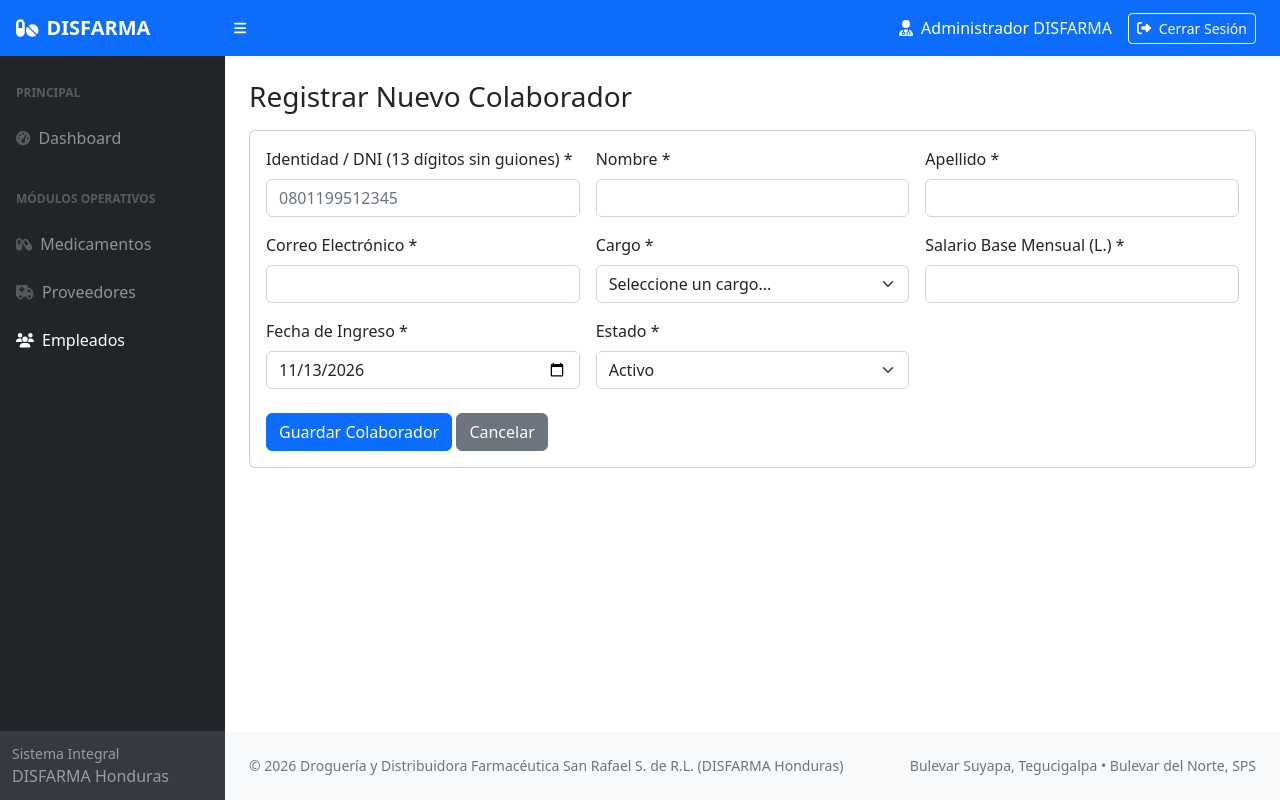
After one commit to mariosandrez06-maker/Examen2-MarioSandrez-20211021223, a Laravel app: page /empleados/create in a window 1280 px wide. The commit adds this page. Run offline with Laravel 12, Linux system fonts and the light colour scheme; a user stored in the database is signed in; data comes from the database, SQL or seed files in the repository; some libraries are stand-ins or nearby versions.

Commit message:
CRUD de empleados

```diff
--- /dev/null
+++ b/Examen2-MarioSandrez/app/Http/Controllers/EmpleadoController.php
@@ -0,0 +1,72 @@
+<?php
+
+namespace App\Http\Controllers;
+
+use App\Models\Empleado;
+use Illuminate\Http\Request;
+use Illuminate\Validation\Rule;
+
+class EmpleadoController extends Controller
+{
+    public function index()
+    {
+        $empleados = Empleado::orderByDesc('id')->paginate(10);
+        return view('empleados.index', compact('empleados'));
+    }
+
+    public function create()
+    {
+        return view('empleados.create');
+    }
+
+    public function store(Request $request)
+    {
+        $datos = $request->validate([
+            'identidad' => ['required', 'digits:13', 'unique:empleados,identidad'],
+            'nombre' => ['required', 'string', 'max:100'],
+            'apellido' => ['required', 'string', 'max:100'],
+            'correo' => ['required', 'email', 'max:150', 'unique:empleados,correo'],
+            'cargo' => ['required', 'in:Regente Farmacéutico,Asistente de Farmacia,Jefe de Bodega,Despachador,Cajero'],
+            'salario' => ['required', 'numeric', 'gt:0'],
+            'fecha_ingreso' => ['required', 'date'],
+            'estado' => ['required', 'in:Activo,Inactivo'],
+        ], [
+            'identidad.digits' => 'El DNI debe tener exactamente 13 dígitos numéricos sin guiones.',
+            'identidad.unique' => 'Este número de DNI ya está registrado.',
+            'salario.gt' => 'El salario base mensual debe ser mayor a 0.',
+        ]);
+
+        Empleado::create($datos);
+
+        return redirect()->route('empleados.index')->with('success', 'Colaborador registrado en nómina exitosamente.');
+    }
+
+    public function edit(Empleado $empleado)
+    {
+        return view('empleados.edit', compact('empleado'));
+    }
+
+    public function update(Request $request, Empleado $empleado)
+    {
+        $datos = $request->validate([
+            'identidad' => ['required', 'digits:13', Rule::unique('empleados', 'identidad')->ignore($empleado->id)],
+            'nombre' => ['required', 'string', 'max:100'],
+            'apellido' => ['required', 'string', 'max:100'],
+            'correo' => ['required', 'email', 'max:150', Rule::unique('empleados', 'correo')->ignore($empleado->id)],
+            'cargo' => ['required', 'in:Regente Farmacéutico,Asistente de Farmacia,Jefe de Bodega,Despachador,Cajero'],
+            'salario' => ['required', 'numeric', 'gt:0'],
+            'fecha_ingreso' => ['required', 'date'],
+            'estado' => ['required', 'in:Activo,Inactivo'],
+        ]);
+
+        $empleado->update($datos);
+
+        return redirect()->route('empleados.index')->with('success', 'Datos del colaborador actualizados correctamente.');
+    }
+
+    public function destroy(Empleado $empleado)
+    {
+        $empleado->delete();
+        return redirect()->route('empleados.index')->with('success', 'Colaborador eliminado de la nómina.');
+    }
+}
--- /dev/null
+++ b/Examen2-MarioSandrez/resources/views/empleados/create.blade.php
@@ -0,0 +1,68 @@
+@extends('layouts.plantilla')
+@section('titulo', 'Registrar Colaborador')
+
+@section('contenido')
+<h1 class="h3 mb-3">Registrar Nuevo Colaborador</h1>
+
+<div class="card">
+    <div class="card-body">
+        <form action="{{ route('empleados.store') }}" method="POST">
+            @csrf
+            <div class="row g-3">
+                <div class="col-md-4">
+                    <label class="form-label">Identidad / DNI (13 dígitos sin guiones) *</label>
+                    <input type="text" maxlength="13" name="identidad" class="form-control @error('identidad') is-invalid @enderror" value="{{ old('identidad') }}" placeholder="0801199512345" required>
+                    @error('identidad')<div class="invalid-feedback">{{ $message }}</div>@enderror
+                </div>
+                <div class="col-md-4">
+                    <label class="form-label">Nombre *</label>
+                    <input type="text" name="nombre" class="form-control @error('nombre') is-invalid @enderror" value="{{ old('nombre') }}" required>
+                    @error('nombre')<div class="invalid-feedback">{{ $message }}</div>@enderror
+                </div>
+                <div class="col-md-4">
+                    <label class="form-label">Apellido *</label>
+                    <input type="text" name="apellido" class="form-control @error('apellido') is-invalid @enderror" value="{{ old('apellido') }}" required>
+                    @error('apellido')<div class="invalid-feedback">{{ $message }}</div>@enderror
+                </div>
+                <div class="col-md-4">
+                    <label class="form-label">Correo Electrónico *</label>
+                    <input type="email" name="correo" class="form-control @error('correo') is-invalid @enderror" value="{{ old('correo') }}" required>
+                    @error('correo')<div class="invalid-feedback">{{ $message }}</div>@enderror
+                </div>
+                <div class="col-md-4">
+                    <label class="form-label">Cargo *</label>
+                    <select name="cargo" class="form-select @error('cargo') is-invalid @enderror" required>
+                        <option value="">Seleccione un cargo...</option>
+                        @foreach(['Regente Farmacéutico', 'Asistente de Farmacia', 'Jefe de Bodega', 'Despachador', 'Cajero'] as $cargo)
+                            <option value="{{ $cargo }}" {{ old('cargo') == $cargo ? 'selected' : '' }}>{{ $cargo }}</option>
+                        @endforeach
+                    </select>
+                    @error('cargo')<div class="invalid-feedback">{{ $message }}</div>@enderror
+                </div>
+                <div class="col-md-4">
+                    <label class="form-label">Salario Base Mensual (L.) *</label>
+                    <input type="number" step="0.01" name="salario" class="form-control @error('salario') is-invalid @enderror" value="{{ old('salario') }}" required>
+                    @error('salario')<div class="invalid-feedback">{{ $message }}</div>@enderror
+                </div>
+                <div class="col-md-4">
+                    <label class="form-label">Fecha de Ingreso *</label>
+                    <input type="date" name="fecha_ingreso" class="form-control @error('fecha_ingreso') is-invalid @enderror" value="{{ old('fecha_ingreso', date('Y-m-d')) }}" required>
+                    @error('fecha_ingreso')<div class="invalid-feedback">{{ $message }}</div>@enderror
+                </div>
+                <div class="col-md-4">
+                    <label class="form-label">Estado *</label>
+                    <select name="estado" class="form-select @error('estado') is-invalid @enderror" required>
+                        <option value="Activo" {{ old('estado') == 'Activo' ? 'selected' : '' }}>Activo</option>
+                        <option value="Inactivo" {{ old('estado') == 'Inactivo' ? 'selected' : '' }}>Inactivo</option>
+                    </select>
+                    @error('estado')<div class="invalid-feedback">{{ $message }}</div>@enderror
+                </div>
+            </div>
+            <div class="mt-4">
+                <button type="submit" class="btn btn-primary">Guardar Colaborador</button>
+                <a href="{{ route('empleados.index') }}" class="btn btn-secondary">Cancelar</a>
+            </div>
+        </form>
+    </div>
+</div>
+@endsection
--- a/Examen2-MarioSandrez/resources/views/layouts/plantilla.blade.php
+++ b/Examen2-MarioSandrez/resources/views/layouts/plantilla.blade.php
@@ -55,6 +55,10 @@
                                 <div class="sb-nav-link-icon"><i class="fas fa-truck-medical"></i></div>
                                 Proveedores
                             </a>
+                            <a class="nav-link {{ request()->routeIs('empleados.*') ? 'active' : '' }}" href="{{ route('empleados.index') }}">
+                                <div class="sb-nav-link-icon"><i class="fas fa-users"></i></div>
+                                Empleados
+                            </a>
                         </div>
                     </div>
                     <div class="sb-sidenav-footer">
--- a/Examen2-MarioSandrez/routes/web.php
+++ b/Examen2-MarioSandrez/routes/web.php
@@ -4,6 +4,7 @@ use Illuminate\Support\Facades\Route;
 use App\Http\Controllers\AuthController;
 use App\Http\Controllers\MedicamentoController;
 use App\Http\Controllers\ProveedorController;
+use App\Http\Controllers\EmpleadoController;
 
 Route::middleware('guest')->group(function () {
     Route::get('/', fn () => redirect()->route('login'));
@@ -16,4 +17,5 @@ Route::middleware('auth')->group(function () {
     Route::post('/logout', [AuthController::class, 'logout'])->name('logout');
     Route::resource('medicamentos', MedicamentoController::class);
     Route::resource('proveedores', ProveedorController::class);
+    Route::resource('empleados', EmpleadoController::class);
 });
```
Also changed, not shown: Examen2-MarioSandrez/app/Models/Empleado.php (added, +13 -0 lines), Examen2-MarioSandrez/resources/views/empleados/edit.blade.php (added, +68 -0 lines), Examen2-MarioSandrez/resources/views/empleados/index.blade.php (added, +82 -0 lines), Examen2-MarioSandrez/database/migrations/2026_11_12_214502_create_empleados_table.php (added).
